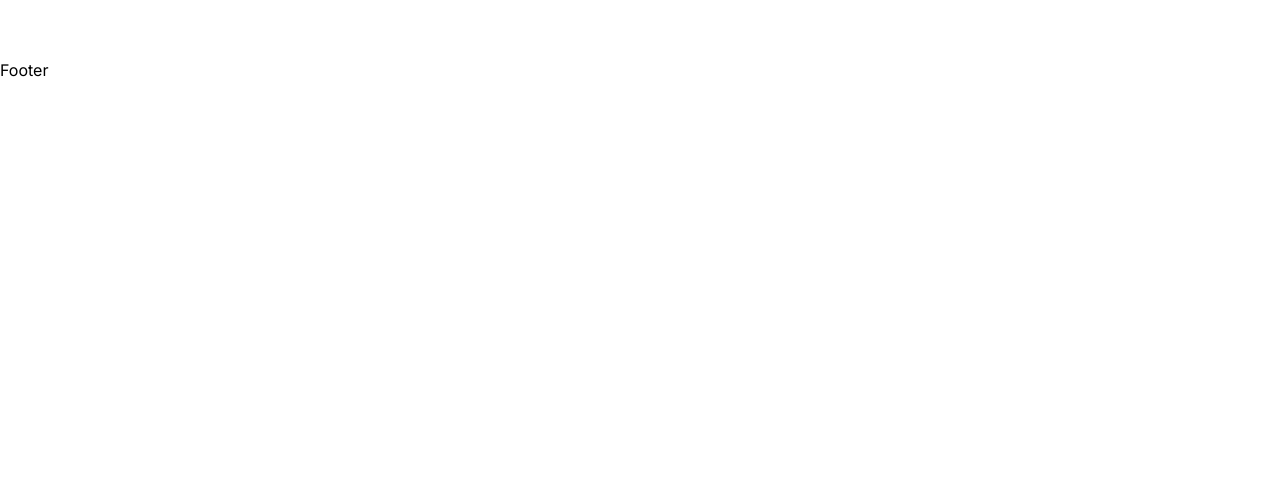
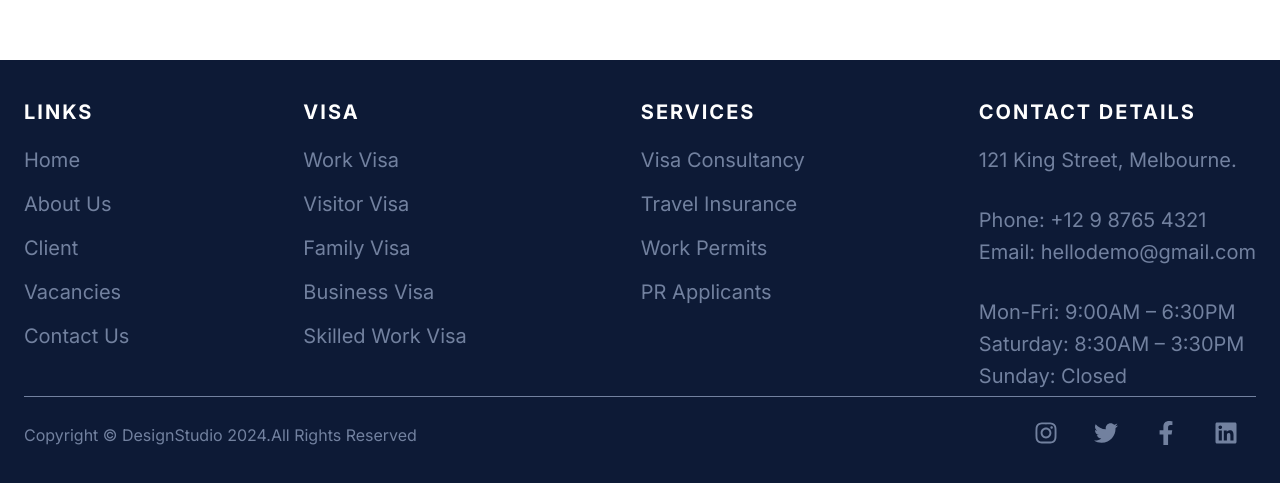
Before and after one commit to TariqueMasood/travel, a Next.js app: page / in a window 1280 px wide. Shown: the part 801-1284 px from the top of the page. Before the commit the page ends 881 px from the top, so only its background shows below. Built offline with nearby package versions, Linux system fonts and the light colour scheme.

Commit message:
CSE-502 Footer completed

```diff
--- a/src/app/globals.css
+++ b/src/app/globals.css
@@ -4,6 +4,9 @@
   --font-mono: ui-monospace, Menlo, Monaco, "Cascadia Mono", "Segoe UI Mono",
     "Roboto Mono", "Oxygen Mono", "Ubuntu Monospace", "Source Code Pro",
     "Fira Mono", "Droid Sans Mono", "Courier New", monospace;
+  --themeColor: #0d1a36;
+  --textColor: #72819f;
+  --whiteColor: #fff;
 }
 
 * {
--- /dev/null
+++ b/src/components/footer/footer.module.css
@@ -0,0 +1,90 @@
+.footer {
+  padding: 40px 0;
+  background-color: var(--themeColor);
+  color: var(--textColor);
+}
+
+.wrapper {
+  display: flex;
+  flex-direction: column;
+  border-bottom: 1px solid var(--textColor);
+}
+
+.wrapper h4 {
+  text-transform: uppercase;
+  color: var(--whiteColor);
+  margin-bottom: 24px;
+  font-size: 20px;
+  letter-spacing: 2px;
+}
+
+.list li {
+  list-style-type: none;
+  margin-bottom: 20px;
+  font-size: 16px;
+}
+
+.list li:hover {
+  color: var(--whiteColor);
+  transition: all ease-in 0.3s;
+}
+
+.contact p {
+  margin: 8px 0px;
+  font-size: 16px;
+}
+
+.social {
+  display: flex;
+  flex-direction: column-reverse;
+  gap: 20px;
+  align-items: center;
+  padding-top: 24px;
+}
+
+.social span {
+  margin: 0px 18px;
+}
+
+.social svg {
+  width: 24px;
+  height: auto;
+}
+
+.social svg:hover {
+  color: var(--whiteColor);
+  transition: all ease-in 0.5s;
+}
+
+.copyright p {
+  font-size: 12px;
+}
+
+@media (min-width: 768px) {
+  .wrapper {
+    display: flex;
+    flex-direction: row;
+    justify-content: space-between;
+    border-bottom: 1px solid var(--textColor);
+  }
+
+  .list li {
+    font-size: 20px;
+  }
+
+  .contact p {
+    font-size: 20px;
+  }
+
+  .social {
+    display: flex;
+    flex-direction: row;
+    justify-content: space-between;
+    align-items: center;
+    padding-top: 24px;
+  }
+
+  .copyright p {
+    font-size: 16px;
+  }
+}
--- a/src/components/footer/footer.tsx
+++ b/src/components/footer/footer.tsx
@@ -1,7 +1,123 @@
+import Link from "next/link";
+import styles from "./footer.module.css";
+import {
+  FaFacebookF,
+  FaInstagram,
+  FaLinkedin,
+  FaTwitter,
+} from "react-icons/fa";
+
 const Footer = () => {
-    return(
-        <div>Footer</div>
-    )
-}
+  return (
+    <footer className={styles.footer}>
+      <div className="container">
+        <div className={styles.wrapper}>
+          <nav>
+            <h4>Links</h4>
+            <ul className={styles.list}>
+              <li>
+                <Link href="/">Home</Link>
+              </li>
+              <li>
+                <Link href="/about-us">About Us</Link>
+              </li>
+              <li>
+                <Link href="/client">Client</Link>
+              </li>
+              <li>
+                <Link href="vacancy">Vacancies</Link>
+              </li>
+              <li>
+                <Link href="contact-us">Contact Us</Link>
+              </li>
+            </ul>
+          </nav>
+          <nav>
+            <h4>Visa</h4>
+            <ul className={styles.list}>
+              <li>
+                <Link href="#">Work Visa</Link>
+              </li>
+              <li>
+                <Link href="#">Visitor Visa</Link>
+              </li>
+              <li>
+                <Link href="#">Family Visa</Link>
+              </li>
+              <li>
+                <Link href="#">Business Visa</Link>
+              </li>
+              <li>
+                <Link href="#">Skilled Work Visa</Link>
+              </li>
+            </ul>
+          </nav>
+          <nav>
+            <h4>Services</h4>
+            <ul className={styles.list}>
+              <li>
+                <Link href="#">Visa Consultancy</Link>
+              </li>
+              <li>
+                <Link href="#">Travel Insurance</Link>
+              </li>
+              <li>
+                <Link href="#">Work Permits</Link>
+              </li>
+              <li>
+                <Link href="#">PR Applicants</Link>
+              </li>
+            </ul>
+          </nav>
+          <div className={styles.contact}>
+            <h4>Contact Details</h4>
+            <div>
+              <p>121 King Street, Melbourne.</p>
+              <br />
+              <p>Phone: +12 9 8765 4321</p>
+              <p>
+                Email:{" "}
+                <Link href="mailto:hellodemo@gmail.com">
+                  hellodemo@gmail.com
+                </Link>
+              </p>
+              <br />
+              <p>Mon-Fri: 9:00AM – 6:30PM</p>
+              <p>Saturday: 8:30AM – 3:30PM</p>
+              <p>Sunday: Closed</p>
+            </div>
+          </div>
+        </div>
+        <div className={styles.social}>
+          <div className={styles.copyright}>
+            <p>Copyright &copy; DesignStudio 2024.All Rights Reserved</p>
+          </div>
+          <div>
+            <span>
+              <Link href="#">
+                <FaInstagram />
+              </Link>
+            </span>
+            <span>
+              <Link href="#">
+                <FaTwitter />
+              </Link>
+            </span>
+            <span>
+              <Link href="#">
+                <FaFacebookF />
+              </Link>
+            </span>
+            <span>
+              <Link href="#">
+                <FaLinkedin />
+              </Link>
+            </span>
+          </div>
+        </div>
+      </div>
+    </footer>
+  );
+};
 
 export default Footer;
```
